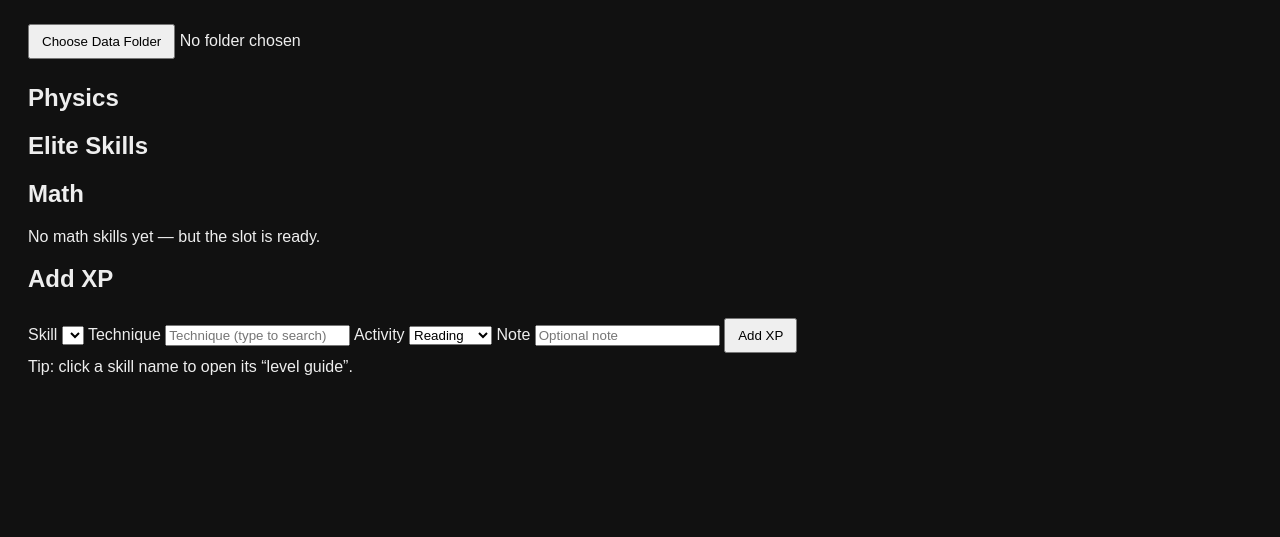
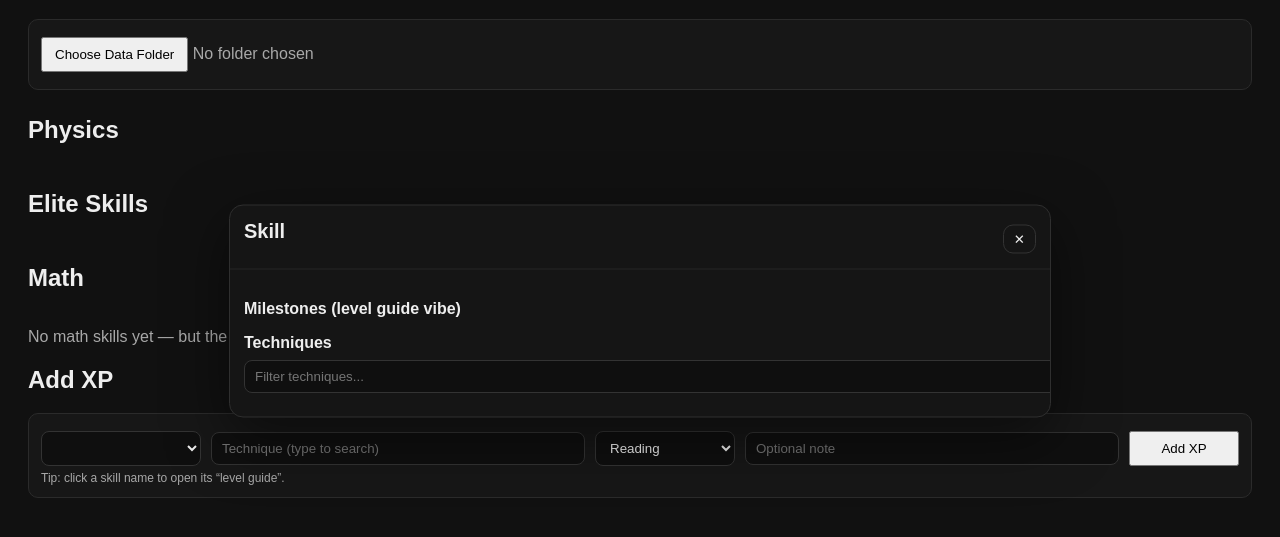
Before and after one commit to Jibyjib/academic-runescape, a plain HTML site: page index.html in a window 1280 px wide. Shown: the part 89-626 px from the top of the page. Drawn offline with Linux system fonts and the light colour scheme.

Commit message:
Refactor styles and add new CSS classes

```diff
--- a/styles.css
+++ b/styles.css
@@ -5,24 +5,44 @@ body {
   padding: 20px;
 }
 
-button {
-  padding: 8px 12px;
-  margin: 5px 0;
+button { padding: 8px 12px; margin: 5px 0; }
+
+.sectionTitle { margin-top: 26px; }
+
+.panel {
+  background: #171717;
+  border: 1px solid #2b2b2b;
+  border-radius: 10px;
+  padding: 12px;
+  margin: 12px 0 18px;
 }
 
-#skillGrid {
+.muted { color: #a8a8a8; }
+.small { font-size: 12px; }
+
+.skillGrid {
   display: grid;
   grid-template-columns: repeat(3, 1fr);
   gap: 15px;
-  margin-bottom: 30px;
+  margin-bottom: 8px;
 }
 
 .skillCard {
   background: #1e1e1e;
   padding: 15px;
-  border-radius: 8px;
+  border-radius: 10px;
   border: 1px solid #333;
 }
+
+.skillTitleBtn {
+  all: unset;
+  cursor: pointer;
+  display: inline-block;
+  font-size: 18px;
+  font-weight: 700;
+  color: #fff;
+}
+.skillTitleBtn:hover { text-decoration: underline; }
 
 .progressBar {
   height: 10px;
@@ -31,8 +51,86 @@ button {
   overflow: hidden;
   margin-top: 8px;
 }
+.progressFill { height: 100%; background: #4caf50; }
 
-.progressFill {
-  height: 100%;
-  background: #4caf50;
+.xpRow {
+  display: grid;
+  grid-template-columns: 160px 1fr 140px 1fr 110px;
+  gap: 10px;
+  align-items: center;
 }
+
+input, select {
+  background: #0f0f0f;
+  color: #eee;
+  border: 1px solid #333;
+  border-radius: 8px;
+  padding: 8px 10px;
+}
+
+.modalBackdrop {
+  position: fixed;
+  inset: 0;
+  background: rgba(0,0,0,0.55);
+  z-index: 999;
+}
+
+.modal {
+  position: fixed;
+  top: 50%;
+  left: 50%;
+  width: min(820px, calc(100vw - 30px));
+  max-height: min(80vh, 720px);
+  transform: translate(-50%, -50%);
+  background: #151515;
+  border: 1px solid #2f2f2f;
+  border-radius: 14px;
+  z-index: 1000;
+  display: flex;
+  flex-direction: column;
+  box-shadow: 0 18px 60px rgba(0,0,0,0.5);
+}
+
+.modalHeader {
+  display: flex;
+  justify-content: space-between;
+  gap: 12px;
+  padding: 14px 14px 10px;
+  border-bottom: 1px solid #262626;
+}
+
+.modalTitle { font-size: 20px; font-weight: 800; }
+.modalBody { padding: 14px; overflow: auto; }
+
+.modalDescription { margin-top: 0; }
+
+.modalSection { margin-top: 16px; }
+.modalSectionTitle { font-weight: 700; margin-bottom: 8px; }
+
+.list { margin: 0; padding-left: 18px; }
+.list li { margin: 6px 0; }
+
+.modalSearch {
+  width: 100%;
+  margin-bottom: 10px;
+}
+
+.iconBtn {
+  background: transparent;
+  border: 1px solid #333;
+  border-radius: 10px;
+  padding: 6px 10px;
+  color: #eee;
+  cursor: pointer;
+}
+.iconBtn:hover { background: #202020; }
+
+.srOnly {
+  position: absolute;
+  width: 1px; height: 1px;
+  padding: 0; margin: -1px;
+  overflow: hidden;
+  clip: rect(0,0,0,0);
+  white-space: nowrap;
+  border: 0;
+}
```
